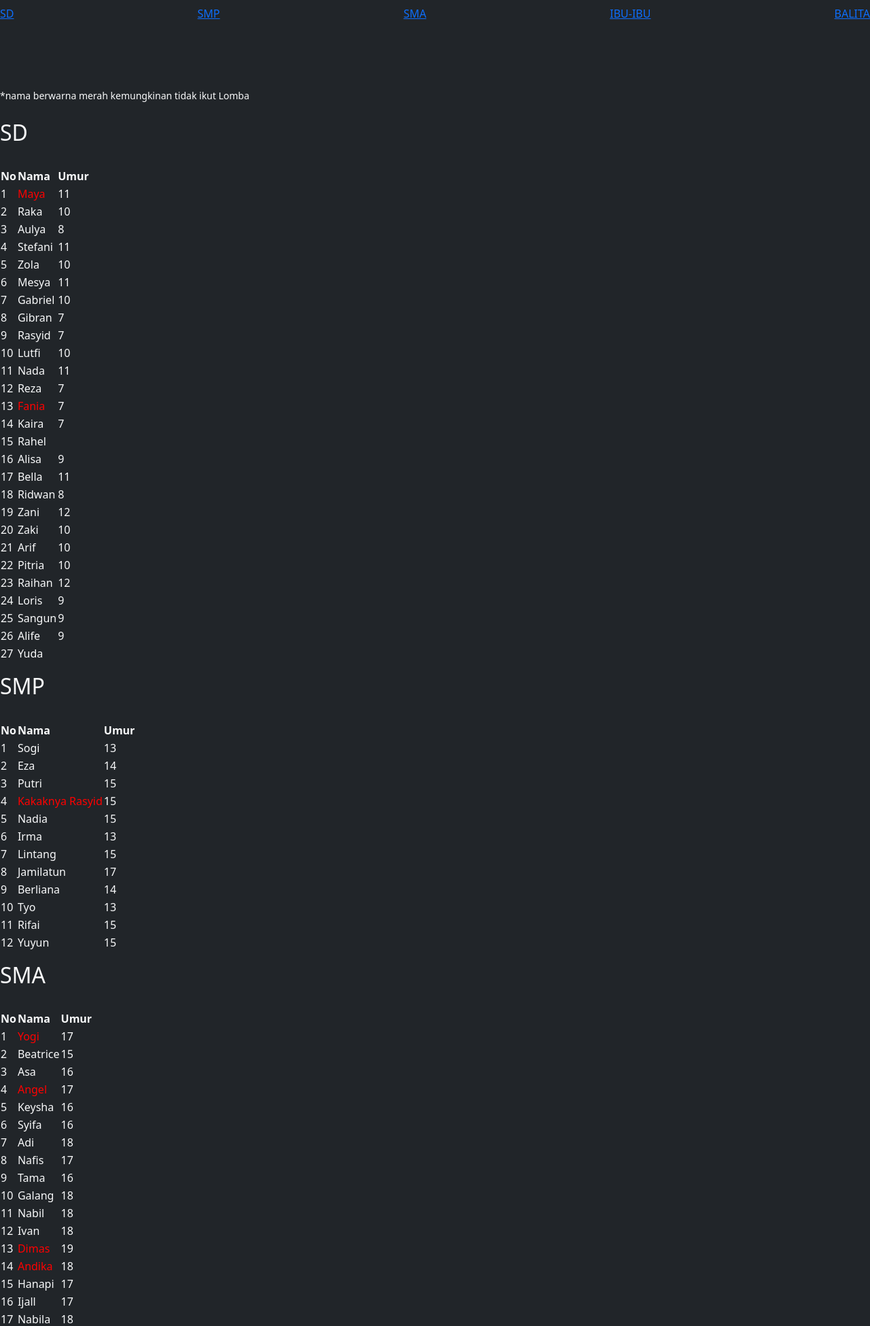
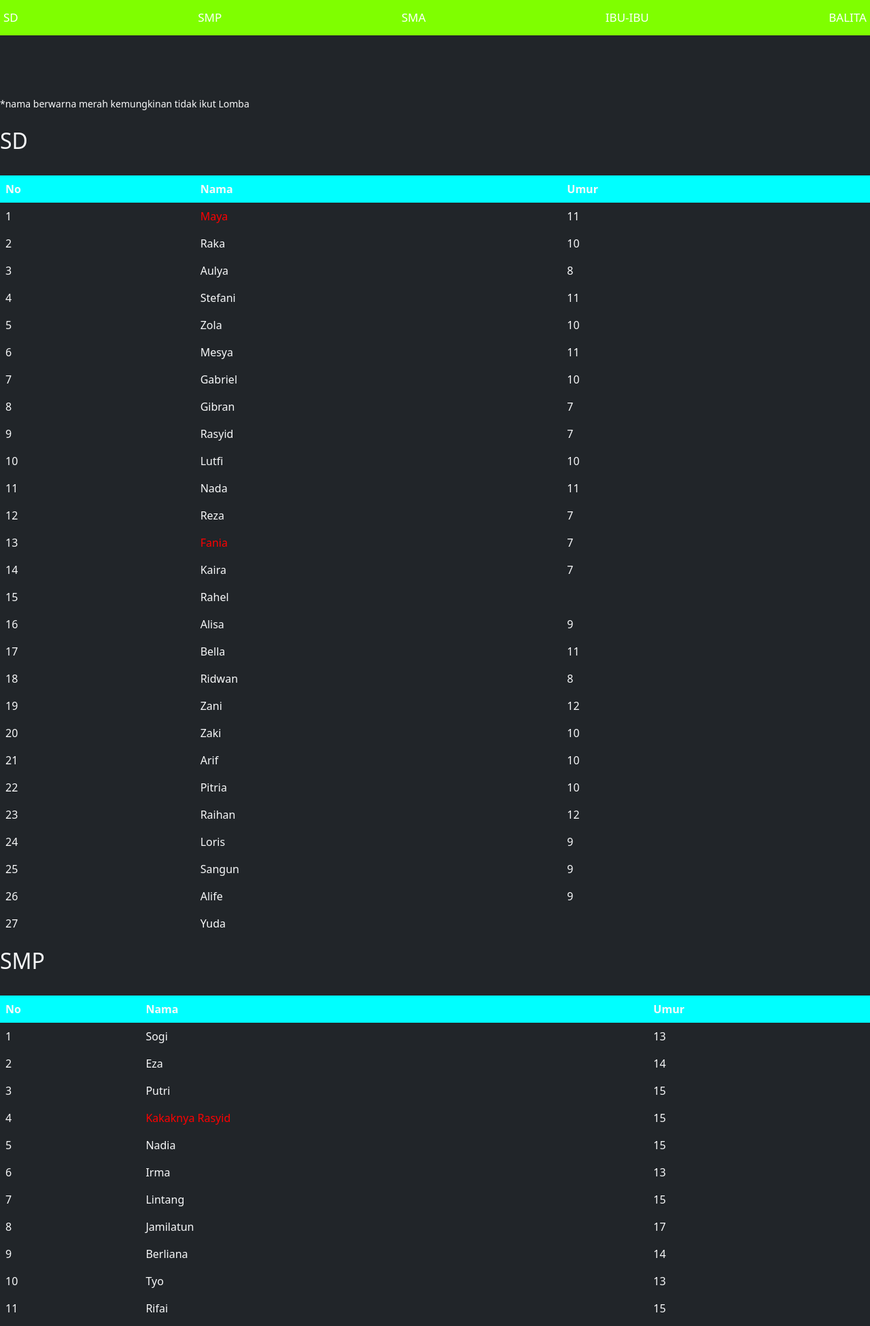
Before and after one commit to bypulung/bypulung.github.io, a PHP site: page /lomba17/index.html in a window 1280 px wide. Shown: the top 1950 px of the page at 68% size. Run offline with PHP 8.4, Linux system fonts and the light colour scheme; some libraries are stand-ins or nearby versions.

Commit message:
Update style.css
Signed-off-by: bypulung <106810287+bypulung@users.noreply.github.com>

```diff
--- a/css/style.css
+++ b/css/style.css
@@ -32,7 +32,56 @@
   color: #212529;
 }
 
-span .no {
-  color: red;
-}
+h2 {
+         font-size:30px;
+       }
+
+        table {
+            width: 100%;
+            border-collapse: collapse;
+        }
+        th, td {
+            border: 1px solid black;
+            padding: 8px;
+            text-align: left;
+        }
+        th {
+            background-color: #00FFFF;
+        }
+
+
+    .navbar {
+            position: fixed; /* Membuat navbar tetap di atas */
+            top: 0;
+            width: 100%;
+            background-color: #7FFF00;
+            overflow: hidden;
+            z-index: 1000; /* Memastikan navbar berada di atas konten lain */
+        }
+
+        /* Gaya untuk tautan dalam navbar */
+        .navbar a {
+            float: left;
+            display: block;
+            color: white;
+            text-align: center;
+            padding: 5px 5px;
+            text-decoration: none;
+            font-size: 17px;
+        }
+
+    /* Ubah warna tautan saat dihover */
+        .navbar a:hover {
+            background-color: #ddd;
+            color: black;
+        }
+
+        /* Tambahkan padding ke konten halaman untuk menghindari konten terpotong oleh navbar */
+        .content {
+            padding: 60px 20px;
+            height: 1500px; /* Menambah tinggi halaman untuk memungkinkan pengguliran */
+        }
+
+
+
 /*# sourceMappingURL=style.css.map */
```
